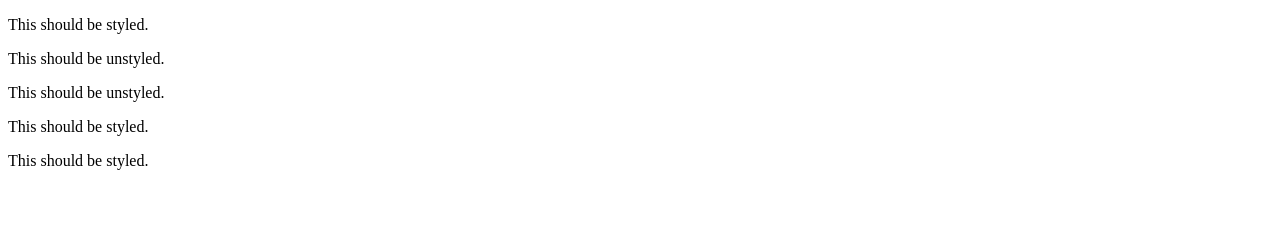
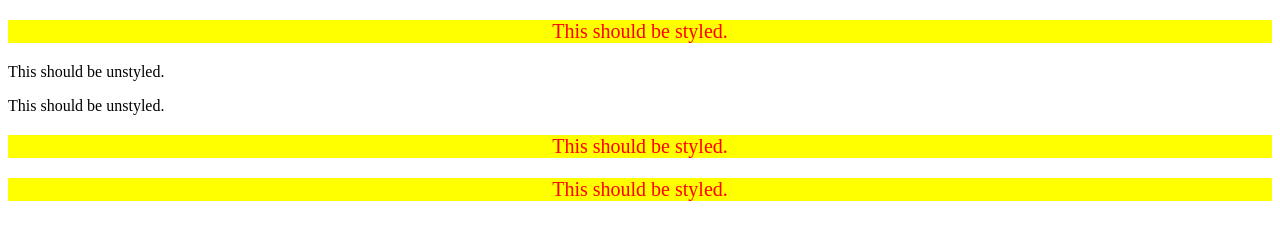
Before and after one commit to JoeJoe-C/odin, a plain HTML site: page css-exercises-main/foundations/05-descendant-combinator/index.html in a window 1280 px wide. Drawn offline with Linux system fonts and the light colour scheme.

Commit message:
Finished foundation exercide 05

```diff
--- a/css-exercises-main/foundations/05-descendant-combinator/style.css
+++ b/css-exercises-main/foundations/05-descendant-combinator/style.css
@@ -0,0 +1,6 @@
+.container .text {
+	background-color: yellow;
+	color: red;
+	font-size: 20px;
+	text-align: center
+}
```
Also changed, not shown: css-exercises-main/foundations/05-descendant-combinator/index.html (+3 -0 lines).
